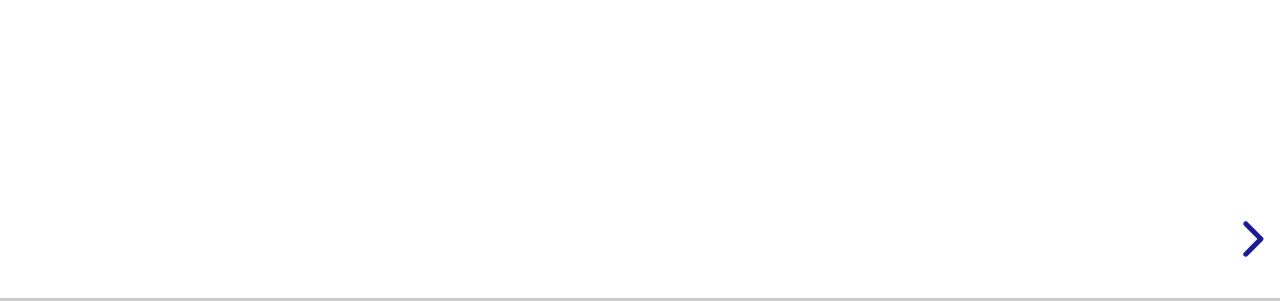
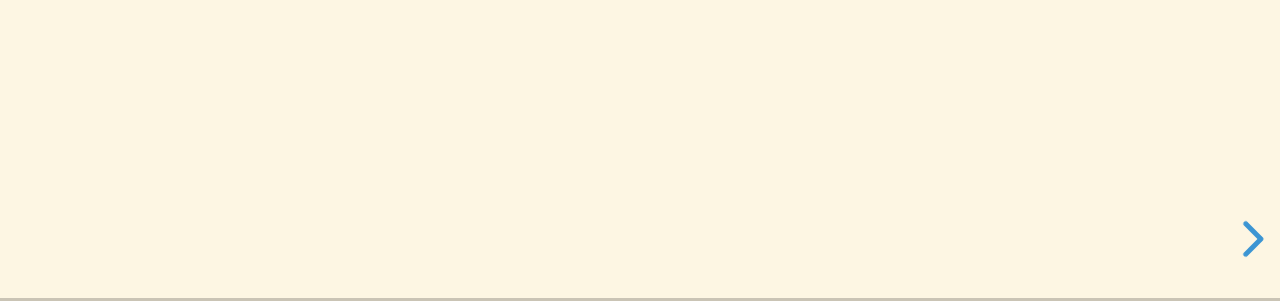
Before and after one commit to joepeskett-dsc/DART-pres, a plain HTML site: page index.html in a window 1280 px wide. Shown: the part 499-800 px from the top of the page. Drawn offline with Linux system fonts and the light colour scheme; a web font is replaced by a local one.

Commit message:
change theme

```diff
--- a/index.html
+++ b/index.html
@@ -7,7 +7,7 @@
 		<title>reveal.js</title>
 
 		<link rel="stylesheet" href="css/reveal.css">
-		<link rel="stylesheet" href="css/theme/simple.css">
+		<link rel="stylesheet" href="css/theme/solarized.css">
 
 		<!-- Theme used for syntax highlighting of code -->
 		<link rel="stylesheet" href="lib/css/zenburn.css">
```
